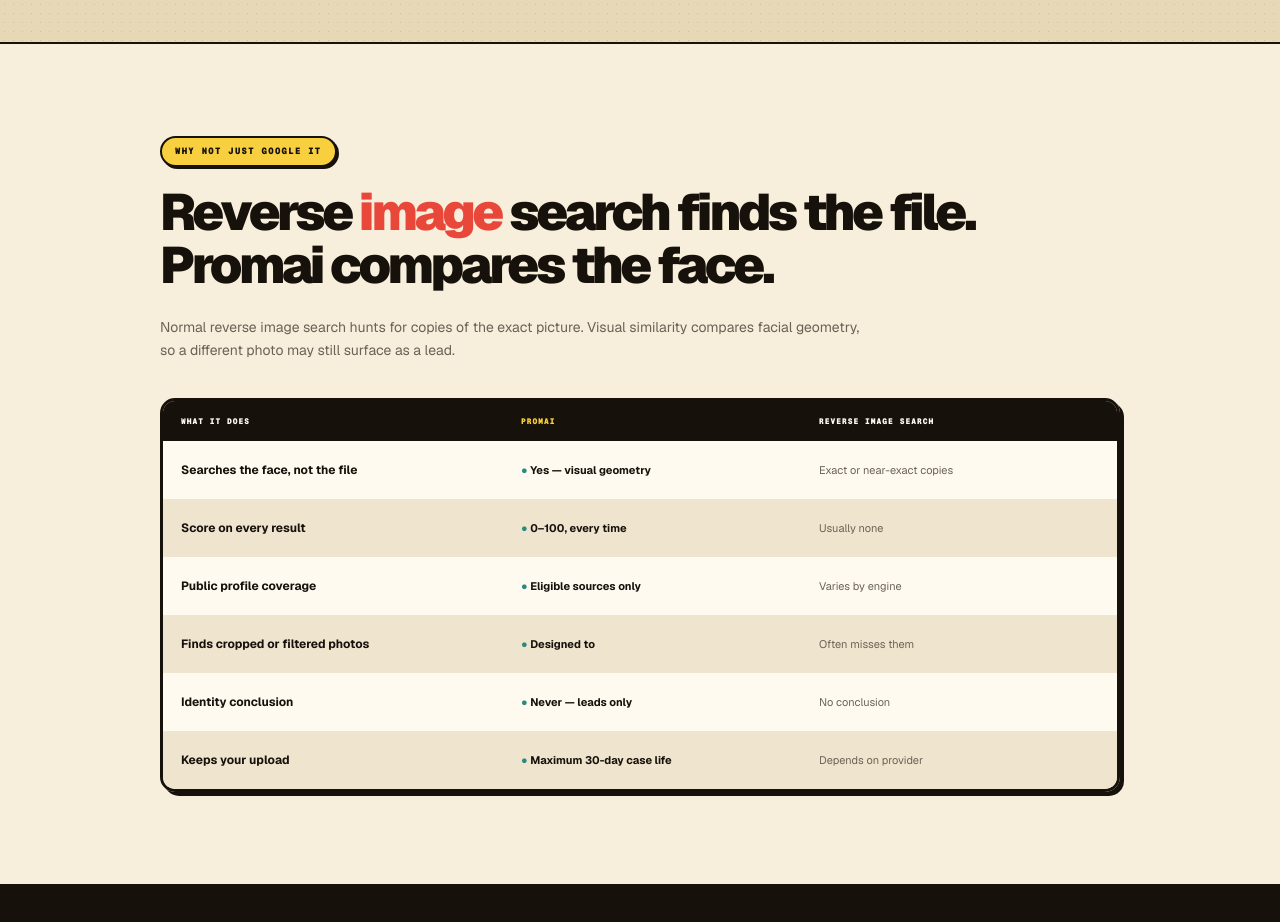
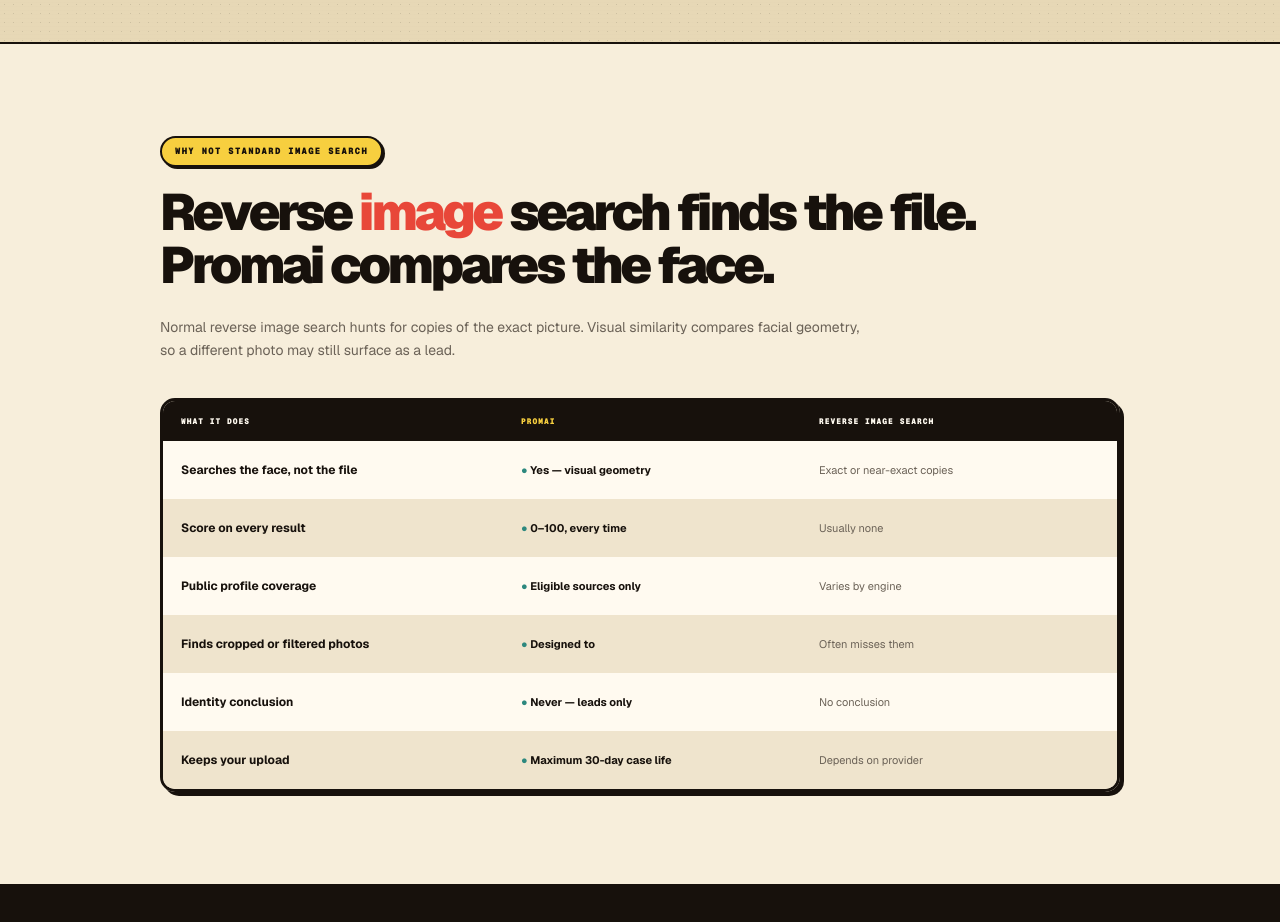
Before and after one commit to ZafirCheung/git-tutorial2, a Next.js app: page / in a window 1280 px wide. Shown: the part 4040-4962 px from the top of the page. Built offline with nearby package versions, Linux system fonts and the light colour scheme.

Commit message:
Remove legacy brand references

```diff
--- a/app/page.tsx
+++ b/app/page.tsx
@@ -480,7 +480,7 @@
 
         <section className="comparison section-light" aria-labelledby="comparison-title">
           <div className="content-narrow">
-            <span className="section-tag yellow-tag">WHY NOT JUST GOOGLE IT</span>
+            <span className="section-tag yellow-tag">WHY NOT STANDARD IMAGE SEARCH</span>
             <h2 id="comparison-title">Reverse <em>image</em> search finds the file.<br />Promai compares the face.</h2>
             <p className="comparison-intro">Normal reverse image search hunts for copies of the exact picture. Visual similarity compares facial geometry, so a different photo may still surface as a lead.</p>
             <div className="comparison-table" role="table" aria-label="Promai and reverse image search comparison">
@@ -729,8 +729,8 @@
             <h2 id="remove-title">Remove me.</h2>
             <p>Request free de-indexing without buying a search. PROMAI verifies the request and sends removal instructions to every relevant index provider.</p>
             <form onSubmit={submitRemoval}>
-              <label>Email for case updates<input type="email" name="email" required placeholder="you@example.com" /></label>
-              <label>Public source URL<input type="url" name="url" required placeholder="https://example.com/photo" /></label>
+              <label>Email for case updates<input type="email" name="email" required placeholder="Email address" /></label>
+              <label>Public source URL<input type="url" name="url" required placeholder="Paste the public source URL" /></label>
               <label>Request details<textarea name="details" rows={3} required placeholder="Tell us what should be removed and why." /></label>
               <button type="submit">Submit free removal →</button>
             </form>
```
Also changed, not shown: 1 other file (tests, documents, lock files or other folders).
